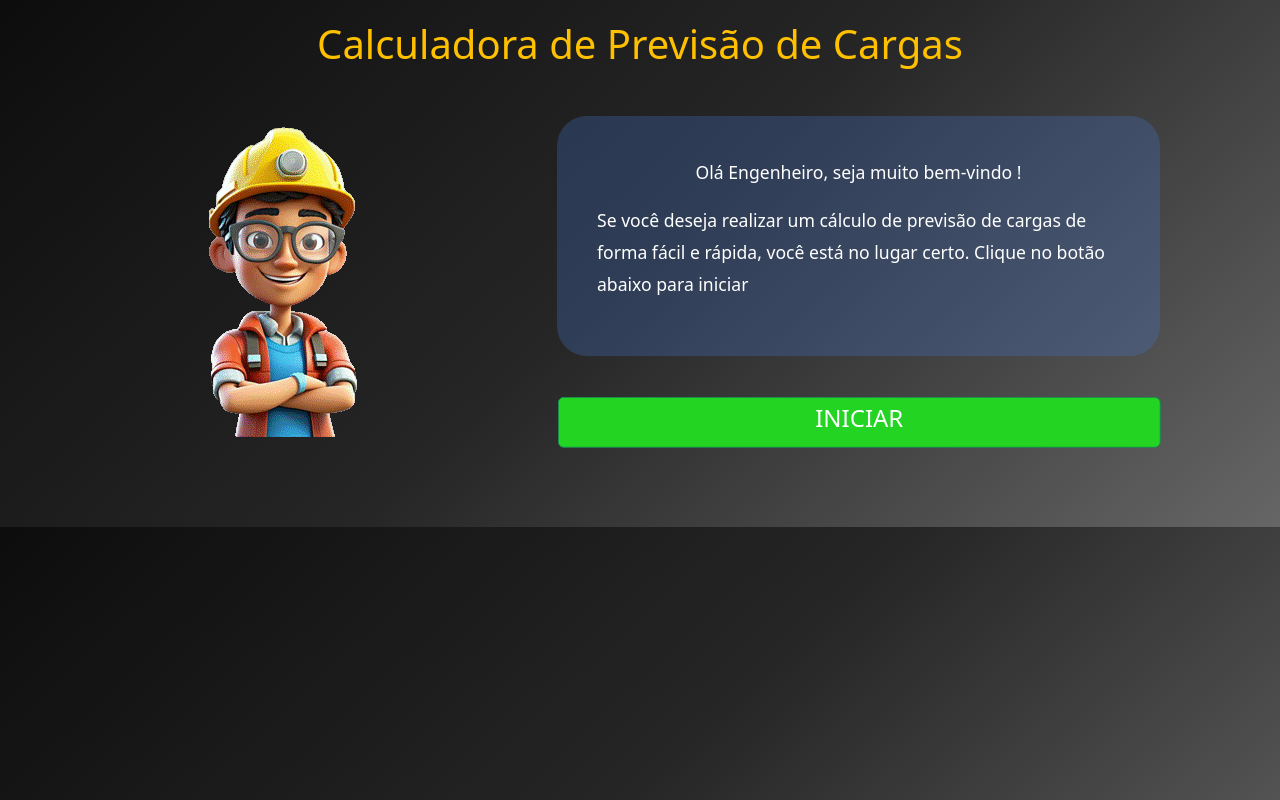
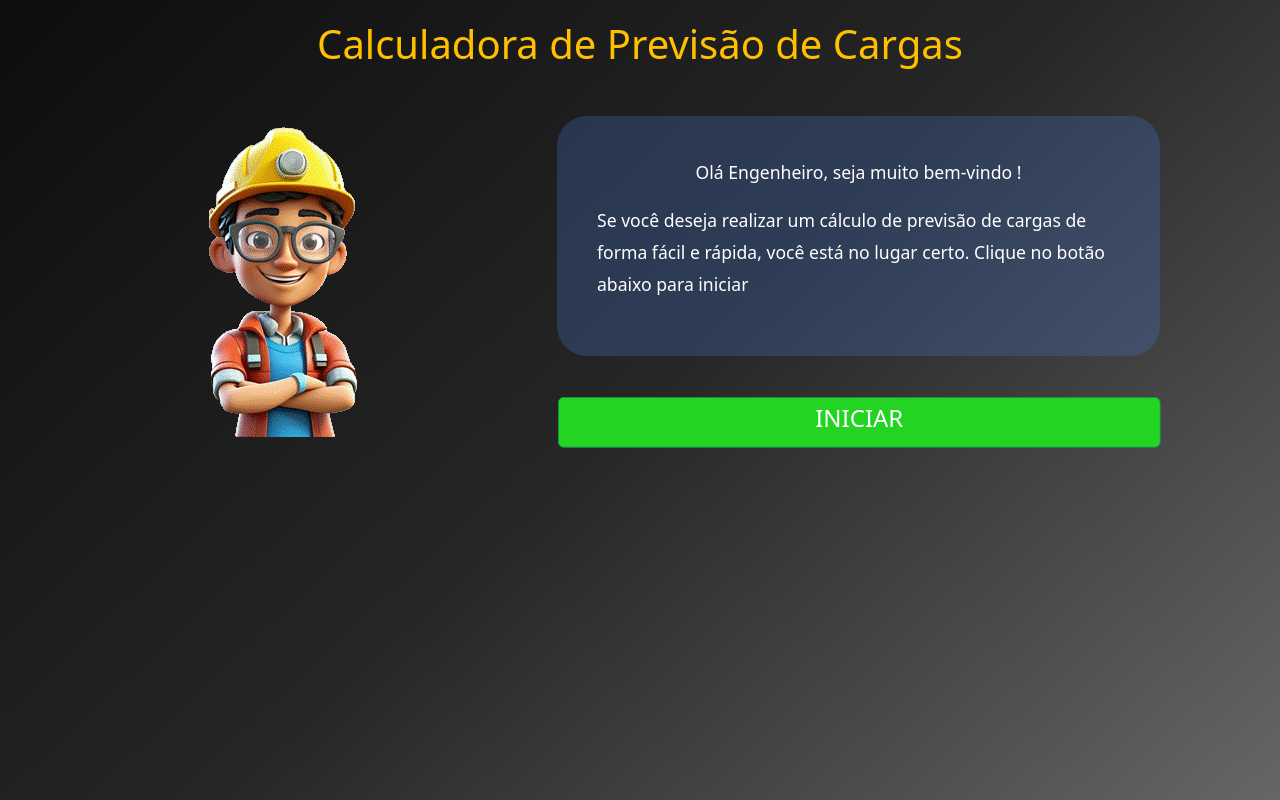
Before and after one commit to Dallas2022/previsao-cargas-calc, a React (Create React App) app in the folder 003_PROJETO/app/: page / in a window 1280 px wide. Built offline with nearby package versions, Linux system fonts and the light colour scheme.

Commit message:
Title and Favicon Updated

```diff
--- a/003_PROJETO/app/package.json
+++ b/003_PROJETO/app/package.json
@@ -1,5 +1,6 @@
 {
   "name": "app",
+  "homepage": "http://app.react.calculadora.previsao.de.cargas.powerbymy.com/",
   "version": "0.1.0",
   "private": true,
   "dependencies": {
--- a/003_PROJETO/app/public/index.html
+++ b/003_PROJETO/app/public/index.html
@@ -2,7 +2,7 @@
 <html lang="en">
   <head>
     <meta charset="utf-8" />
-    <link rel="icon" href="%PUBLIC_URL%/favicon.ico" />
+    <link rel="icon" href="%PUBLIC_URL%/favicon.png" />
     <meta name="viewport" content="width=device-width, initial-scale=1" />
     <meta name="theme-color" content="#000000" />
     <meta
@@ -24,7 +24,7 @@
       work correctly both with client-side routing and a non-root public URL.
       Learn how to configure a non-root public URL by running `npm run build`.
     -->
-    <title>React App</title>
+    <title>Previsão de Cargas</title>
   </head>
   <body>
     <noscript>You need to enable JavaScript to run this app.</noscript>
--- a/003_PROJETO/app/src/estilos/Abertuta.css
+++ b/003_PROJETO/app/src/estilos/Abertuta.css
@@ -47,6 +47,7 @@ Data: 22/03/2024
 
 body {
     background: linear-gradient(317deg, #666666, #262626, #0D0D0D);
+    background-attachment: fixed;
 }
 
 #titulo {
@@ -56,7 +57,7 @@ body {
 }
 
 #divConteudo {
-    padding: 40px 0px 30px 20px;
+    padding: 40px 0px 0px 20px;
 }
 
 #divImagem {
```
Also changed, not shown: 003_PROJETO/app/public/favicon.png (added), 1 other file (tests, documents, lock files or other folders).
